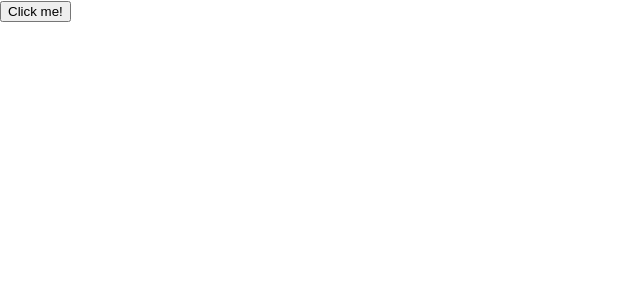
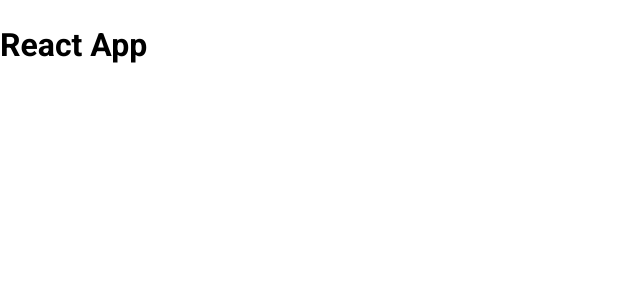
Before and after one commit to kharina21/tiktok-ui-clone, a React (Create React App) app: page / in a window 1280 px wide. Shown: the top 300 px of the page, without its empty margins (0-640 px from the left). Built offline with nearby package versions, Linux system fonts and the light colour scheme.

Commit message:
prepare css

```diff
--- a/src/App.js
+++ b/src/App.js
@@ -1,3 +1,9 @@
-function App() {}
+function App() {
+    return (
+        <div>
+            <h1>React App</h1>
+        </div>
+    );
+}
 
 export default App;
--- a/src/App.module.scss
+++ /dev/null
@@ -1,6 +0,0 @@
-.primary{
-  background-color: aqua;
-  color: black;
-  border: 1px solid #ccc;
-  border-radius: 4px;
-}
--- a/src/components/Button/index.js
+++ /dev/null
@@ -1,5 +0,0 @@
-import myAlert from "~/myAlert";
-function Button() {
-    return <button onClick={myAlert}>Click me!</button>;
-}
-export default Button;
--- /dev/null
+++ b/src/components/GlobalStyle/GlobalStyle.scss
@@ -0,0 +1,16 @@
+@import "normalize.css";
+@import url("https://fonts.googleapis.com/css2?family=Roboto:wght@300;400;500;600;700;900&display=swap");
+
+:root {
+    --primary: #ff3b5c;
+}
+
+html {
+    font-size: 62.5%;
+}
+body {
+    font-family: "Roboto", "sans serif";
+    font-size: 1.6rem;
+    line-height: 1.5;
+    text-rendering: optimizeSpeed;
+}
--- /dev/null
+++ b/src/components/GlobalStyle/index.js
@@ -0,0 +1,6 @@
+import "./GlobalStyle.scss";
+
+function GlobalStyle({ children }) {
+    return children;
+}
+export default GlobalStyle;
--- a/src/index.css
+++ /dev/null
@@ -1,13 +0,0 @@
-body {
-  margin: 0;
-  font-family: -apple-system, BlinkMacSystemFont, 'Segoe UI', 'Roboto', 'Oxygen',
-    'Ubuntu', 'Cantarell', 'Fira Sans', 'Droid Sans', 'Helvetica Neue',
-    sans-serif;
-  -webkit-font-smoothing: antialiased;
-  -moz-osx-font-smoothing: grayscale;
-}
-
-code {
-  font-family: source-code-pro, Menlo, Monaco, Consolas, 'Courier New',
-    monospace;
-}
--- a/src/index.js
+++ b/src/index.js
@@ -1,15 +1,15 @@
 import React from "react";
 import ReactDOM from "react-dom/client";
-import "./index.css";
 import App from "./App";
-import Button from "~/components/Button";
 import reportWebVitals from "~/reportWebVitals";
+import GlobalStyle from "~/components/GlobalStyle";
 
 const root = ReactDOM.createRoot(document.getElementById("root"));
 root.render(
     <React.StrictMode>
-        <App />
-        <Button />
+        <GlobalStyle>
+            <App />
+        </GlobalStyle>
     </React.StrictMode>
 );
 
--- a/src/myAlert.js
+++ /dev/null
@@ -1,5 +0,0 @@
-const myAlert = () => {
-    alert("say hello my friend");
-};
-
-export default myAlert;
```
Also changed, not shown: package.json (+11 -9 lines), npm_install_note.txt, src/logo.svg (deleted), 1 other file (tests, documents, lock files or other folders).
